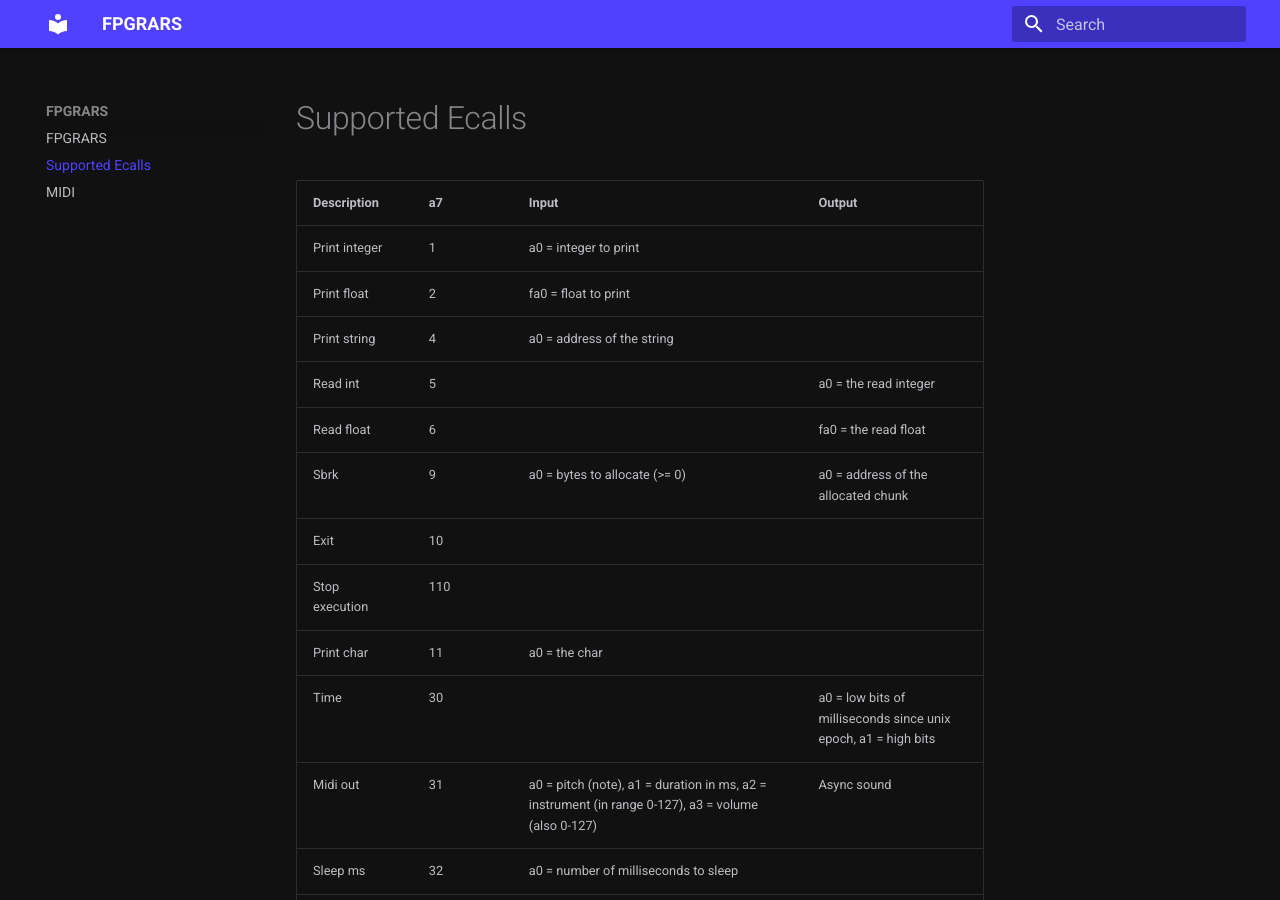
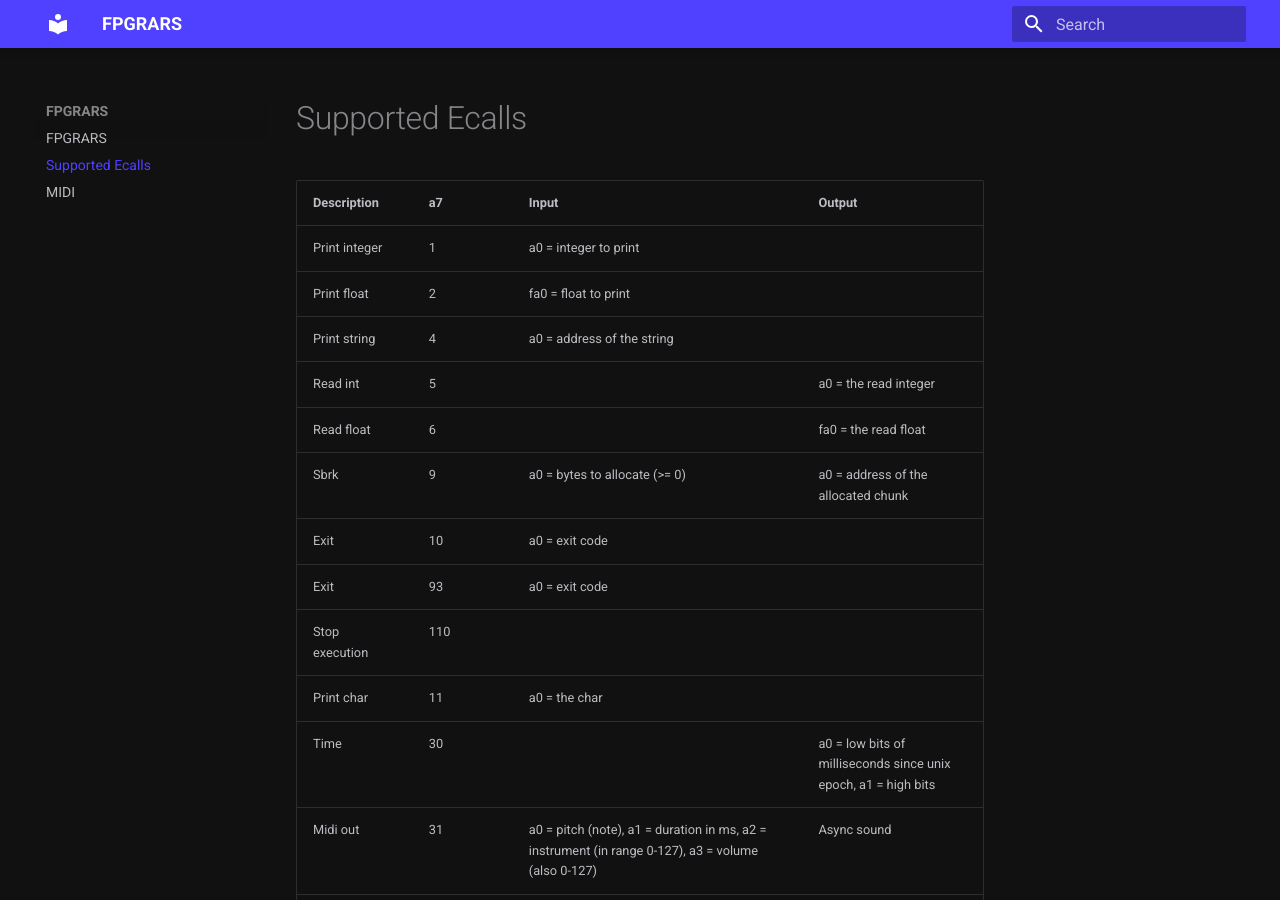
Before and after one commit to LeoRiether/FPGRARS, an MkDocs documentation site: the page built from docs/ecalls.md, in a window 1280 px wide and 900 px high. Built offline with MkDocs 1.6.1 and Material for MkDocs 9.7.7, drawn with Linux system fonts in a browser that asks for light colours.

Commit message:
docs: document ecall 93

```diff
--- a/docs/ecalls.md
+++ b/docs/ecalls.md
@@ -8,7 +8,8 @@ Print string | 4 | a0 = address of the string | |
 Read int | 5 | | a0 = the read integer |
 Read float | 6 | | fa0 = the read float |
 Sbrk | 9 | a0 = bytes to allocate (>= 0) | a0 = address of the allocated chunk
-Exit | 10 | | |
+Exit | 10 | a0 = exit code | |
+Exit | 93 | a0 = exit code | |
 Stop execution | 110 | |
 Print char | 11 | a0 = the char | |
 Time | 30 | | a0 = low bits of milliseconds since unix epoch, a1 = high bits |
```
